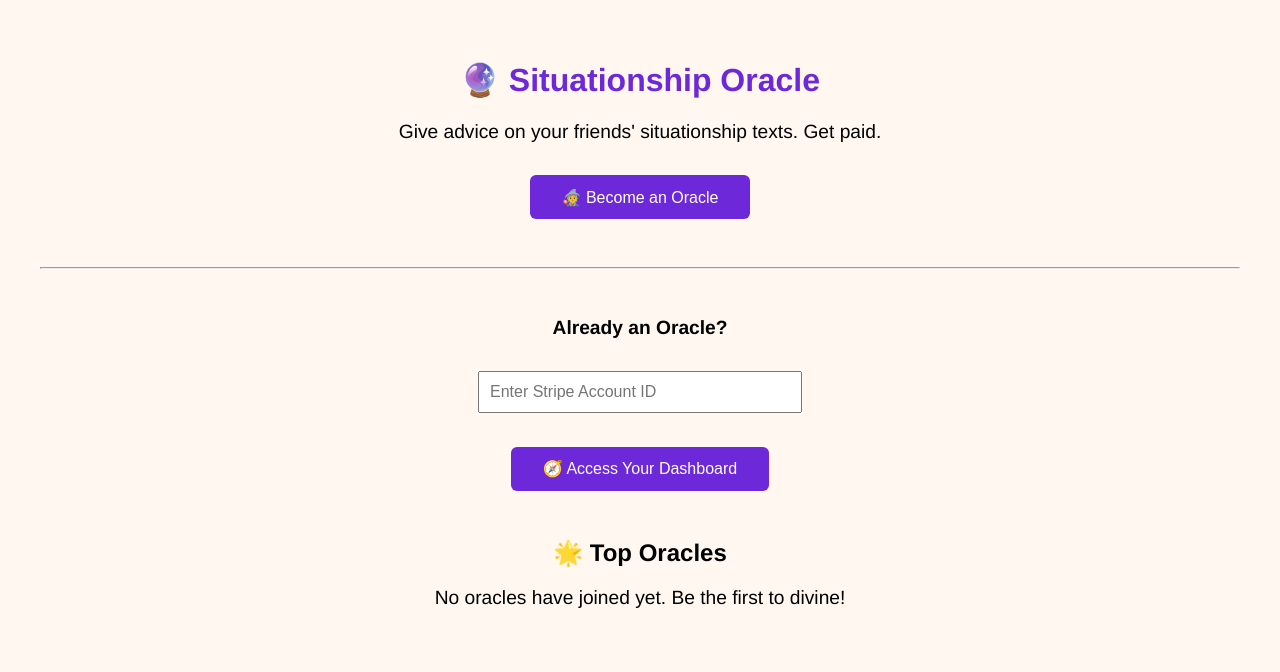
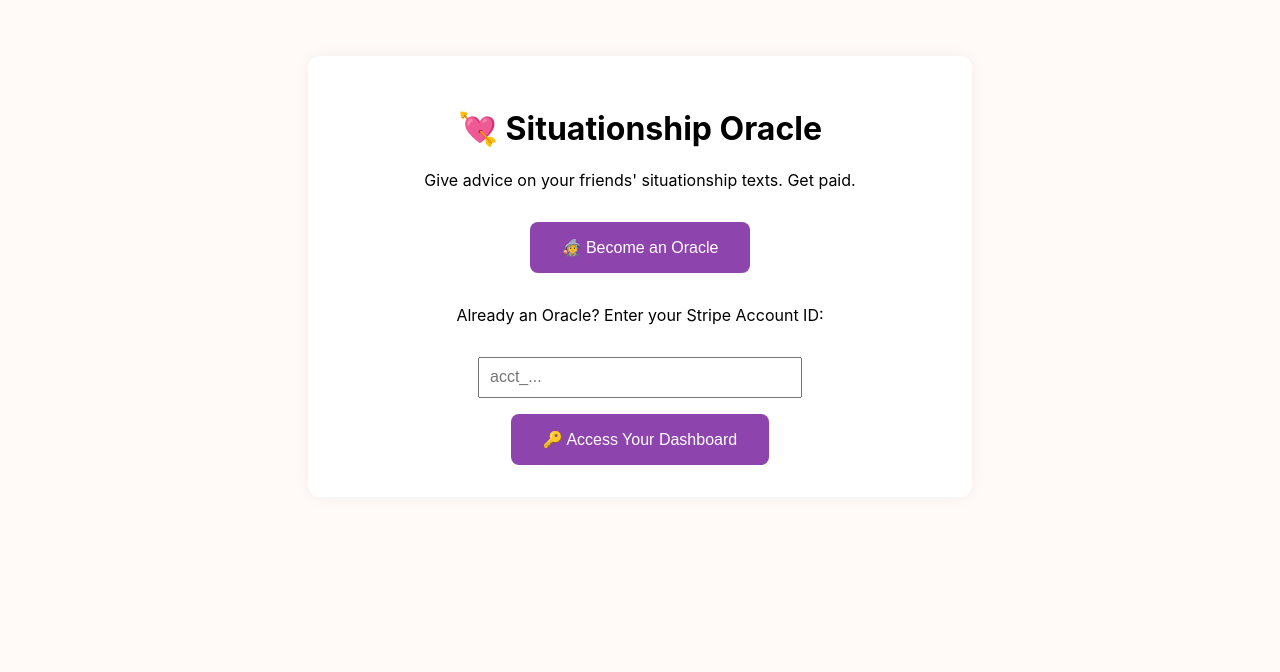
Before and after one commit to Valentino117/situationship-analyzer-web, a Flask app: page / in a window 1280 px wide. Shown: the top 672 px of the page. Run offline with Flask 3, Linux system fonts and the light colour scheme.

Commit message:
Remove Top Oracles leaderboard from homepage

```diff
--- a/templates/index.html
+++ b/templates/index.html
@@ -1,85 +1,62 @@
 <!DOCTYPE html>
 <html>
 <head>
-  <meta charset="UTF-8">
+  <meta charset="UTF-8" />
   <title>Situationship Oracle</title>
   <style>
     body {
-      font-family: 'Helvetica Neue', sans-serif;
-      background: #fff7f0;
+      background: #fffaf8;
+      font-family: -apple-system, BlinkMacSystemFont, sans-serif;
+      text-align: center;
+      padding: 3rem;
+    }
+    .container {
+      max-width: 600px;
+      margin: auto;
+      background: white;
       padding: 2rem;
-      text-align: center;
+      border-radius: 12px;
+      box-shadow: 0 0 15px rgba(0,0,0,0.05);
     }
-    h1 {
-      color: #6d28d9;
+    button {
+      padding: 1rem 2rem;
+      font-size: 1rem;
+      background-color: #8e44ad;
+      color: white;
+      border: none;
+      border-radius: 8px;
+      cursor: pointer;
+      margin-top: 1rem;
     }
-    p {
-      font-size: 1.2rem;
-      margin: 1rem auto 2rem;
-      max-width: 600px;
-    }
-    input[type="text"] {
+    input {
       padding: 0.6rem;
       font-size: 1rem;
-      width: 300px;
-      max-width: 90%;
-      margin-bottom: 1rem;
+      margin-top: 1rem;
+      width: 80%;
+      max-width: 300px;
     }
-    button {
-      background-color: #6d28d9;
-      color: white;
-      padding: 0.8rem 2rem;
-      font-size: 1rem;
-      border: none;
-      border-radius: 6px;
-      cursor: pointer;
-    }
-    button:hover {
-      background-color: #5b21b6;
-    }
-    .oracle-box {
-      margin-top: 3rem;
-    }
-    .oracle-card {
-      background: #ffffff;
-      border-radius: 8px;
-      padding: 1rem;
-      margin: 1rem auto;
-      max-width: 500px;
-      box-shadow: 0 2px 8px rgba(0,0,0,0.05);
+    .login {
+      margin-top: 2rem;
     }
   </style>
 </head>
 <body>
-  <h1>🔮 Situationship Oracle</h1>
+  <div class="container">
+    <h1>💘 Situationship Oracle</h1>
     <p>Give advice on your friends' situationship texts. Get paid.</p>
 
     <form action="/create-oracle-account" method="GET">
       <button type="submit">🧙 Become an Oracle</button>
     </form>
 
-  <hr style="margin: 3rem 0;">
-
+    <div class="login">
       <form action="/oracle-dashboard" method="GET">
-    <p><strong>Already an Oracle?</strong></p>
-    <input type="text" name="account_id" placeholder="Enter Stripe Account ID" required>
-    <br><br>
-    <button type="submit">🧭 Access Your Dashboard</button>
+        <p>Already an Oracle? Enter your Stripe Account ID:</p>
+        <input type="text" name="account_id" placeholder="acct_..." required>
+        <br>
+        <button type="submit">🔑 Access Your Dashboard</button>
       </form>
-
-  <div class="oracle-box">
-    <h2>🌟 Top Oracles</h2>
-    {% if oracles %}
-      {% for id, info in oracles.items() %}
-        <div class="oracle-card">
-          <strong>{{ info.name }}</strong><br/>
-          💰 Earnings: ${{ "%.2f"|format(info.earned) }}<br/>
-          💼 Platform Cut: ${{ "%.2f"|format(info.platform_cut) }}
     </div>
-      {% endfor %}
-    {% else %}
-      <p>No oracles have joined yet. Be the first to divine!</p>
-    {% endif %}
   </div>
 </body>
 </html>
```
Lines whose indentation alone changed are shown as unchanged.
